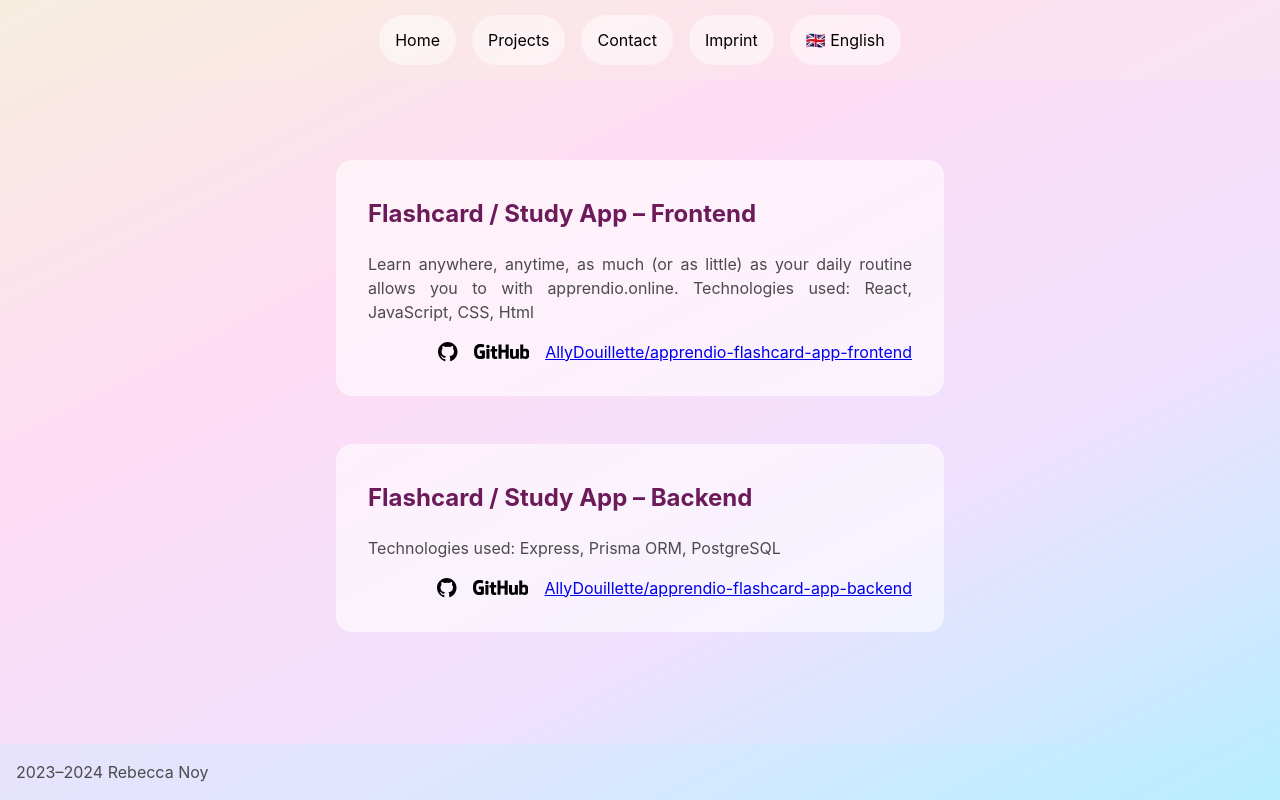
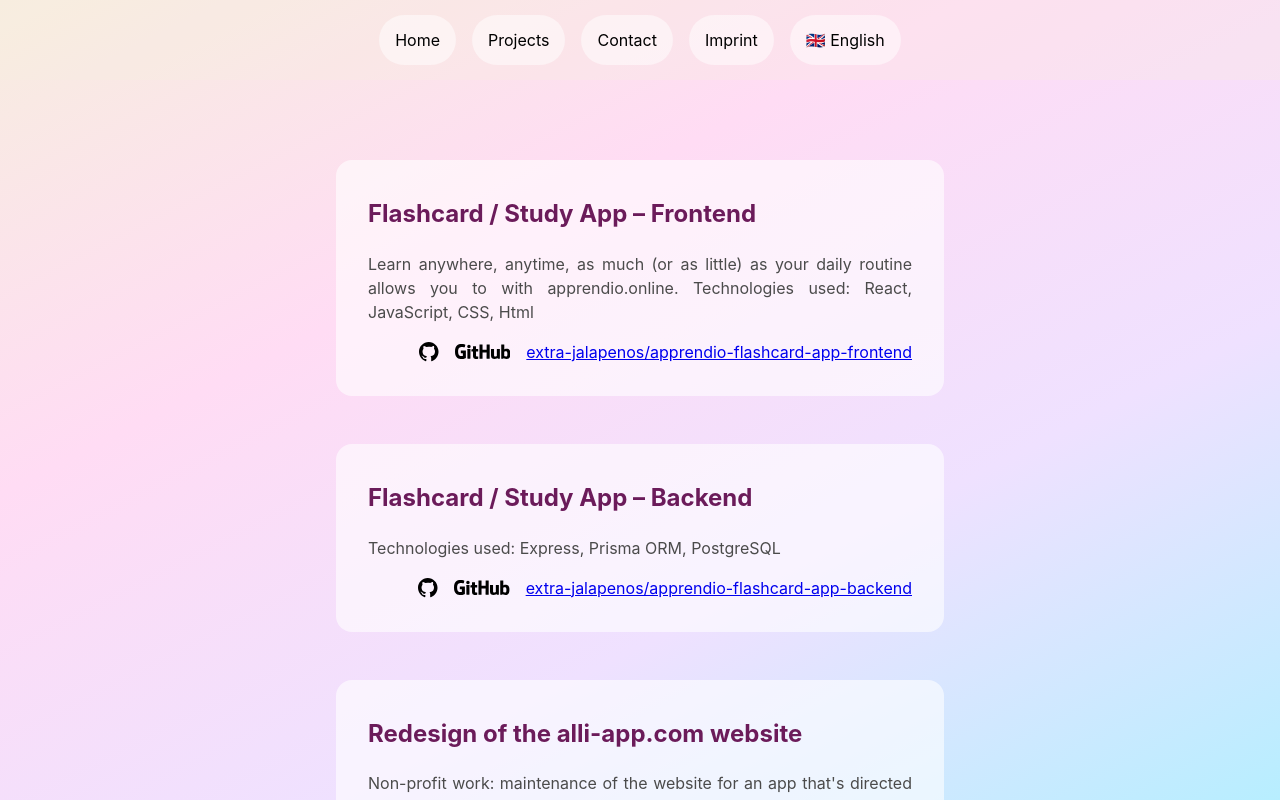
Before and after one commit to extra-jalapenos/individual-portfolio, a React (Vite) app: page /projects in a window 1280 px wide. Built offline with nearby package versions, Linux system fonts and the light colour scheme.

Commit message:
add more projects

```diff
--- a/src/components/Projects.jsx
+++ b/src/components/Projects.jsx
@@ -17,7 +17,7 @@ function ProjectCard ({props}) {
     <div className="projectCard">
       <h2>{title}</h2>
       {description}<br/>
-      <GitHubLink url={link}/>
+      {link && <GitHubLink url={link}/>}
     </div>
   )
 
@@ -42,20 +42,37 @@ export default function Projects () {
 
   const apprendioFrontend = {
     title: "Flashcard / Study App – Frontend",
-    description: `Learn anywhere, anytime, as much (or as little) as your daily routine allows you to with apprendio.online.
-    Technologies used: React, JavaScript, CSS, Html`,
-    link: "AllyDouillette/apprendio-flashcard-app-frontend"
+    description: `Learn anywhere, anytime, as much (or as little) as your daily routine allows you to with apprendio.online.\nTechnologies used: React, JavaScript, CSS, Html`,
+    link: "extra-jalapenos/apprendio-flashcard-app-frontend"
   }
 
   const apprendioBackend = {
     title: "Flashcard / Study App – Backend",
     description: `Technologies used: Express, Prisma ORM, PostgreSQL`,
-    link: "AllyDouillette/apprendio-flashcard-app-backend"
+    link: "extra-jalapenos/apprendio-flashcard-app-backend"
+  }
+
+  const alliWebsite = {
+    title: "Redesign of the alli-app.com website",
+    description: "Non-profit work: maintenance of the website for an app that's directed at people experiencing a pregnancy loss or unwanted pregnancy and go through a chemically induced abortion.",
+  }
+
+  const gymTracker = {
+    title: "Gym Tracker",
+    description: `Ever been member of a gym and dreaded the New Year's seasonal spike? To analyze my gym's data, I built an app to check the occupancy every five minutes and log it into a PostgreSQL database.\nTechnologies used: JavaScript, Prisma ORM, CRON-jobs to trigger`
+  }
+
+  const kieferando = {
+    title: "Kieferando: K.'s personal Lieferando – Frontend",
+    description: "Most of my personal work is tied to my personal life; when my friend had a baby, a mutual friend and I decided to gift her the next-best thing in the world: food. To support her on her journey, we meal-prepped food; as the prepping and delivery involves a bit of coordination, we built an app to manage it.\nTechnologies used: TypeScript, Strapi"
   }
 
   const projects = [
     apprendioFrontend,
-    apprendioBackend
+    apprendioBackend,
+    alliWebsite,
+    kieferando,
+    gymTracker
   ]
 
   return (
```
